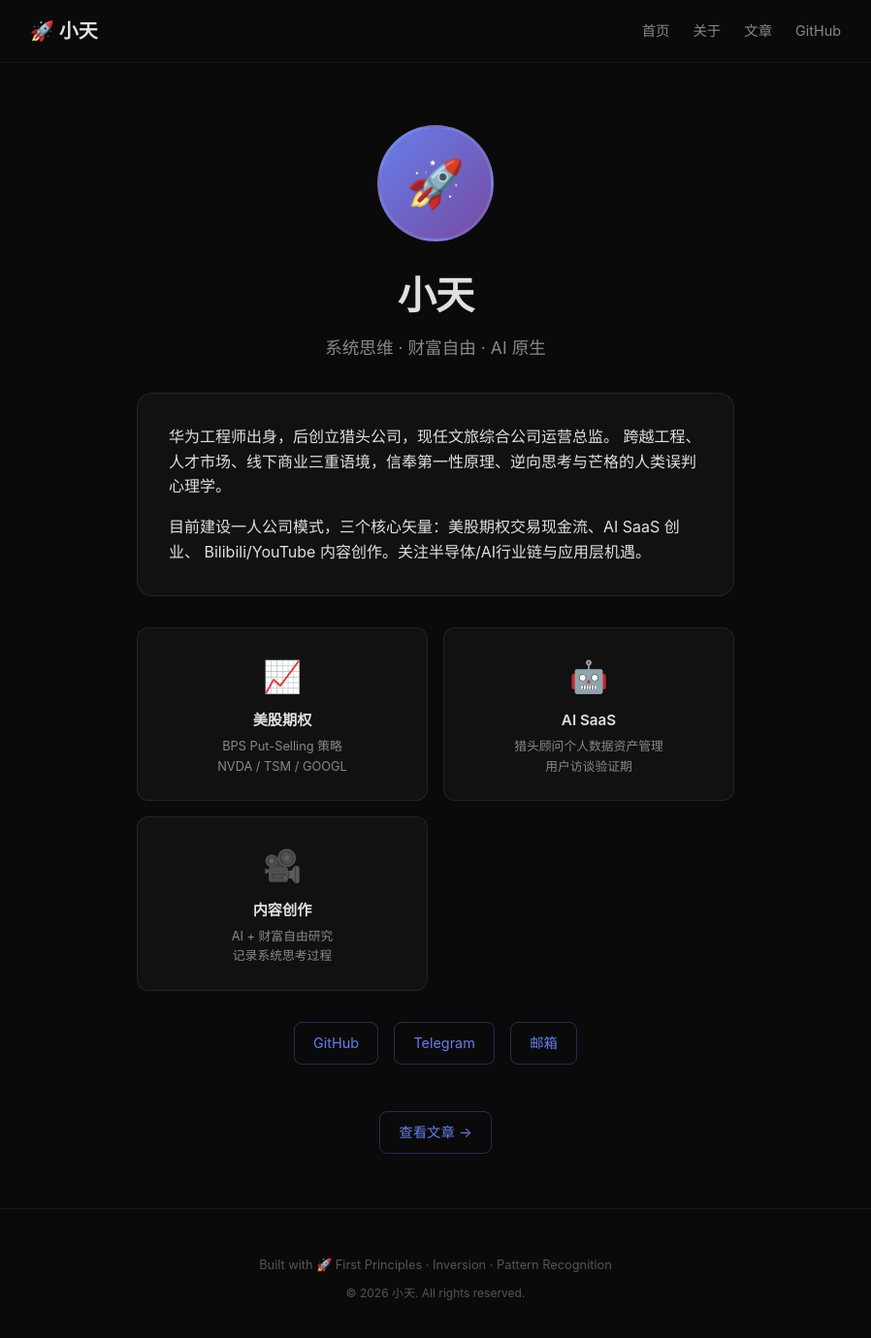
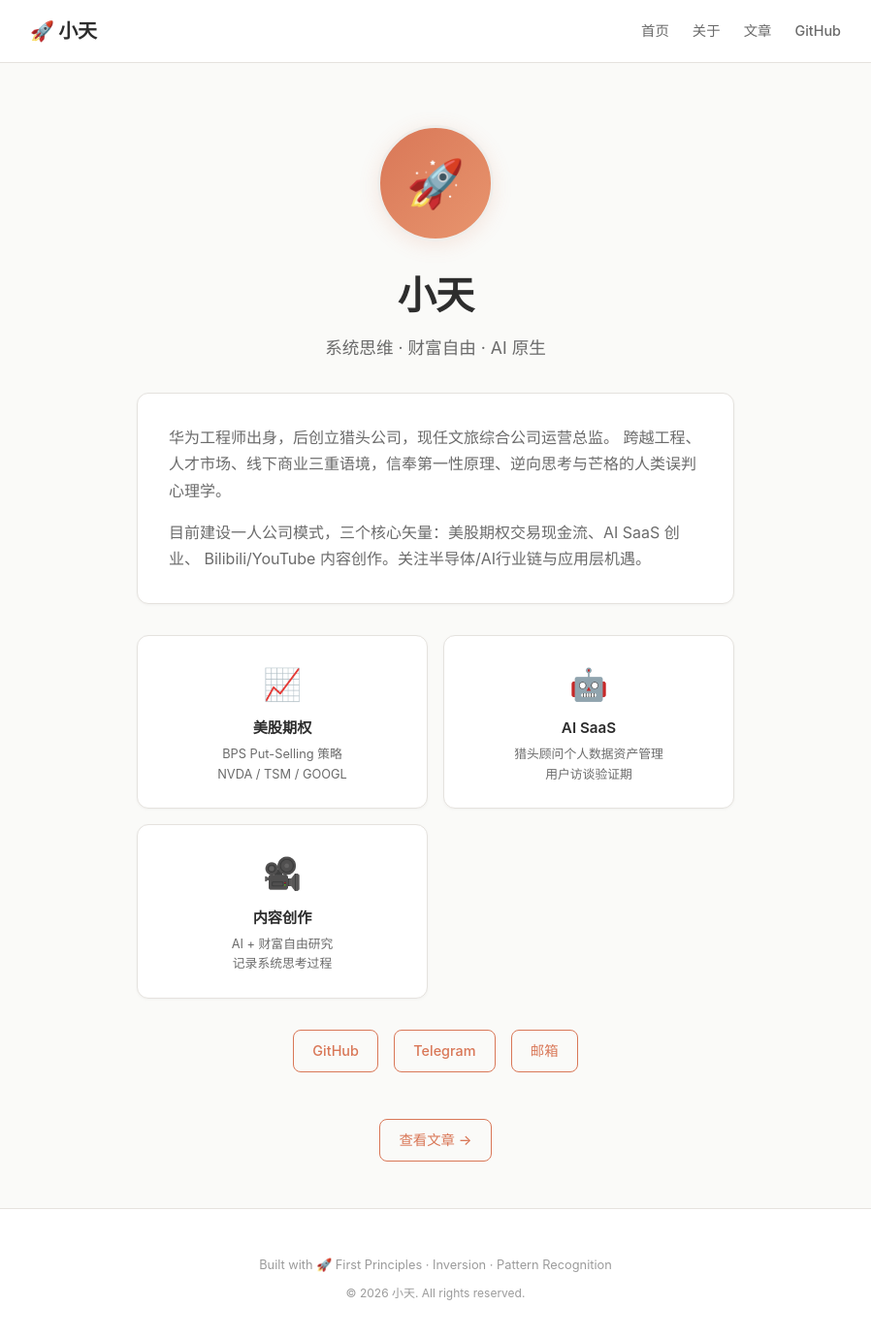
Before and after one commit to yanlingyin25-ux/yanlingyin25-ux.github.io, a Jekyll site: the page built from index.html, in a window 1280 px wide and 1391 px high. Shown: the top 1380 px of the window at 97% size, without its empty margins (191-1089 px from the left). Built offline with Jekyll 4.4.1, drawn with Linux system fonts in a browser that asks for light colours.

Commit message:
Switch to Claude-inspired warm light theme

```diff
--- a/assets/css/style.css
+++ b/assets/css/style.css
@@ -1,26 +1,40 @@
-/* Base */
+/* Claude Style Theme */
 * { margin: 0; padding: 0; box-sizing: border-box; }
+
+:root {
+    --bg-primary: #FAFAF8;
+    --bg-secondary: #FFFFFF;
+    --bg-card: #FFFFFF;
+    --text-primary: #2D2D2D;
+    --text-secondary: #6B6B6B;
+    --text-muted: #9B9B9B;
+    --accent: #D97757;
+    --accent-hover: #C46A4B;
+    --border: #E5E2DE;
+    --border-light: #F0EEEB;
+    --code-bg: #F5F0EB;
+}
 
 body {
     font-family: -apple-system, BlinkMacSystemFont, "Segoe UI", Roboto, "Helvetica Neue", Arial, sans-serif;
-    background: #0a0a0a;
-    color: #e0e0e0;
+    background: var(--bg-primary);
+    color: var(--text-primary);
     line-height: 1.6;
     min-height: 100vh;
     display: flex;
     flex-direction: column;
+    -webkit-font-smoothing: antialiased;
 }
 
 main { flex: 1; }
 
 /* Navigation */
 .site-nav {
-    background: rgba(10,10,10,0.9);
-    border-bottom: 1px solid rgba(255,255,255,0.06);
+    background: var(--bg-secondary);
+    border-bottom: 1px solid var(--border);
     position: sticky;
     top: 0;
     z-index: 100;
-    backdrop-filter: blur(10px);
 }
 
 .nav-container {
@@ -35,8 +49,9 @@ main { flex: 1; }
 .nav-brand {
     font-size: 1.25rem;
     font-weight: 700;
-    color: #e0e0e0;
+    color: var(--text-primary);
     text-decoration: none;
+    letter-spacing: -0.01em;
 }
 
 .nav-links {
@@ -45,13 +60,14 @@ main { flex: 1; }
 }
 
 .nav-links a {
-    color: #888;
+    color: var(--text-secondary);
     text-decoration: none;
     font-size: 0.9rem;
-    transition: color 0.3s;
+    font-weight: 500;
+    transition: color 0.2s;
 }
 
-.nav-links a:hover { color: #667eea; }
+.nav-links a:hover { color: var(--accent); }
 
 /* Hero Section */
 .hero {
@@ -63,13 +79,14 @@ main { flex: 1; }
     width: 120px;
     height: 120px;
     border-radius: 50%;
-    background: linear-gradient(135deg, #667eea 0%, #764ba2 100%);
+    background: linear-gradient(135deg, #D97757 0%, #E8956E 100%);
     display: flex;
     align-items: center;
     justify-content: center;
     font-size: 48px;
     margin: 0 auto 1.5rem;
-    border: 3px solid rgba(255,255,255,0.1);
+    border: 3px solid var(--border-light);
+    box-shadow: 0 4px 20px rgba(217, 119, 87, 0.15);
 }
 
 .hero h1 {
@@ -77,23 +94,30 @@ main { flex: 1; }
     font-weight: 700;
     margin-bottom: 0.5rem;
     letter-spacing: -0.02em;
+    color: var(--text-primary);
 }
 
 .tagline {
-    color: #888;
+    color: var(--text-secondary);
     font-size: 1.1rem;
+    font-weight: 400;
 }
 
 /* Cards */
 .card {
-    background: rgba(255,255,255,0.03);
-    border: 1px solid rgba(255,255,255,0.08);
-    border-radius: 16px;
+    background: var(--bg-card);
+    border: 1px solid var(--border);
+    border-radius: 12px;
     padding: 2rem;
     margin-bottom: 1.5rem;
+    box-shadow: 0 1px 3px rgba(0,0,0,0.04);
 }
 
-.card p { margin-bottom: 1rem; }
+.card p {
+    margin-bottom: 1rem;
+    color: var(--text-secondary);
+    line-height: 1.7;
+}
 .card p:last-child { margin-bottom: 0; }
 
 /* Vector Grid */
@@ -105,22 +129,29 @@ main { flex: 1; }
 }
 
 .vector-card {
-    background: rgba(255,255,255,0.03);
-    border: 1px solid rgba(255,255,255,0.08);
+    background: var(--bg-card);
+    border: 1px solid var(--border);
     border-radius: 12px;
     padding: 1.5rem;
     text-align: center;
-    transition: all 0.3s ease;
+    transition: all 0.2s ease;
+    box-shadow: 0 1px 3px rgba(0,0,0,0.04);
 }
 
 .vector-card:hover {
-    background: rgba(255,255,255,0.06);
-    transform: translateY(-2px);
+    border-color: var(--accent);
+    box-shadow: 0 4px 12px rgba(217, 119, 87, 0.08);
+    transform: translateY(-1px);
 }
 
 .vector-card .icon { font-size: 2rem; margin-bottom: 0.5rem; }
-.vector-card h3 { font-size: 0.95rem; font-weight: 600; margin-bottom: 0.3rem; }
-.vector-card p { font-size: 0.8rem; color: #888; }
+.vector-card h3 {
+    font-size: 0.95rem;
+    font-weight: 600;
+    margin-bottom: 0.3rem;
+    color: var(--text-primary);
+}
+.vector-card p { font-size: 0.8rem; color: var(--text-secondary); }
 
 /* Links */
 .links {
@@ -132,36 +163,48 @@ main { flex: 1; }
 }
 
 .links a, .btn {
-    color: #667eea;
+    color: var(--accent);
     text-decoration: none;
     padding: 0.6rem 1.2rem;
-    border: 1px solid rgba(102, 126, 234, 0.3);
+    border: 1px solid var(--accent);
     border-radius: 8px;
-    transition: all 0.3s ease;
+    transition: all 0.2s ease;
     font-size: 0.9rem;
+    font-weight: 500;
     display: inline-block;
+    background: transparent;
 }
 
 .links a:hover, .btn:hover {
-    background: rgba(102, 126, 234, 0.1);
-    border-color: #667eea;
+    background: var(--accent);
+    color: white;
+    box-shadow: 0 2px 8px rgba(217, 119, 87, 0.2);
 }
 
 /* Blog List */
 .post-list { list-style: none; max-width: 680px; margin: 2rem auto; padding: 0 2rem; }
 .post-item {
-    background: rgba(255,255,255,0.03);
-    border: 1px solid rgba(255,255,255,0.08);
+    background: var(--bg-card);
+    border: 1px solid var(--border);
     border-radius: 12px;
     padding: 1.5rem;
     margin-bottom: 1rem;
-    transition: all 0.3s;
+    transition: all 0.2s;
+    box-shadow: 0 1px 3px rgba(0,0,0,0.04);
 }
-.post-item:hover { background: rgba(255,255,255,0.06); }
-.post-item a { color: #e0e0e0; text-decoration: none; font-size: 1.1rem; font-weight: 600; }
-.post-item a:hover { color: #667eea; }
-.post-meta { color: #666; font-size: 0.85rem; margin-top: 0.5rem; }
-.post-excerpt { color: #888; font-size: 0.9rem; margin-top: 0.5rem; }
+.post-item:hover {
+    border-color: var(--accent);
+    box-shadow: 0 4px 12px rgba(217, 119, 87, 0.06);
+}
+.post-item a {
+    color: var(--text-primary);
+    text-decoration: none;
+    font-size: 1.1rem;
+    font-weight: 600;
+}
+.post-item a:hover { color: var(--accent); }
+.post-meta { color: var(--text-muted); font-size: 0.85rem; margin-top: 0.5rem; }
+.post-excerpt { color: var(--text-secondary); font-size: 0.9rem; margin-top: 0.5rem; line-height: 1.6; }
 
 /* Post Content */
 .post-content {
@@ -172,33 +215,56 @@ main { flex: 1; }
 
 .post-content h1, .post-content h2, .post-content h3 {
     margin: 2rem 0 1rem;
-    color: #e0e0e0;
+    color: var(--text-primary);
+    font-weight: 600;
+    letter-spacing: -0.01em;
 }
 
-.post-content p { margin-bottom: 1rem; color: #ccc; }
-.post-content a { color: #667eea; }
+.post-content h1 { font-size: 1.8rem; }
+.post-content h2 { font-size: 1.4rem; border-bottom: 1px solid var(--border-light); padding-bottom: 0.5rem; }
+.post-content h3 { font-size: 1.15rem; }
+
+.post-content p { margin-bottom: 1rem; color: var(--text-secondary); line-height: 1.7; }
+.post-content a {
+    color: var(--accent);
+    text-decoration: none;
+    font-weight: 500;
+}
+.post-content a:hover { text-decoration: underline; }
+
+.post-content ul, .post-content ol {
+    margin: 1rem 0 1rem 1.5rem;
+    color: var(--text-secondary);
+}
+.post-content li { margin-bottom: 0.5rem; }
+
 .post-content code {
-    background: rgba(255,255,255,0.08);
+    background: var(--code-bg);
     padding: 0.2rem 0.4rem;
     border-radius: 4px;
-    font-family: "SF Mono", Monaco, monospace;
+    font-family: "SF Mono", Monaco, "Cascadia Code", monospace;
     font-size: 0.9em;
+    color: var(--text-primary);
 }
 .post-content pre {
-    background: rgba(255,255,255,0.05);
+    background: var(--code-bg);
     padding: 1rem;
     border-radius: 8px;
     overflow-x: auto;
     margin: 1rem 0;
+    border: 1px solid var(--border-light);
 }
 .post-content pre code { background: none; padding: 0; }
+
+.post-content strong { color: var(--text-primary); font-weight: 600; }
 
 /* Page Title */
 .page-header {
     text-align: center;
     padding: 3rem 2rem 1rem;
 }
-.page-header h1 { font-size: 2rem; margin-bottom: 0.5rem; }
+.page-header h1 { font-size: 2rem; margin-bottom: 0.5rem; color: var(--text-primary); }
+.page-header p { color: var(--text-secondary); }
 
 /* Container */
 .container {
@@ -212,12 +278,29 @@ main { flex: 1; }
     text-align: center;
     padding: 3rem 2rem;
     font-size: 0.8rem;
-    color: #555;
-    border-top: 1px solid rgba(255,255,255,0.06);
+    color: var(--text-muted);
+    border-top: 1px solid var(--border);
+    background: var(--bg-secondary);
+}
+
+/* Article Header in Post */
+article header {
+    margin-bottom: 2rem;
+    padding-bottom: 1rem;
+    border-bottom: 1px solid var(--border);
+}
+article header h1 { font-size: 1.8rem; margin-bottom: 0.5rem; color: var(--text-primary); }
+article footer { margin-top: 3rem; padding-top: 1rem; border-top: 1px solid var(--border); }
+
+/* Checkbox styling for task lists */
+.post-content input[type="checkbox"] {
+    accent-color: var(--accent);
+    margin-right: 0.5rem;
 }
 
 @media (max-width: 600px) {
     .nav-container { flex-direction: column; gap: 1rem; }
     .hero h1 { font-size: 1.8rem; }
     .vectors { grid-template-columns: 1fr; }
+    .post-content { padding: 1.5rem 1rem; }
 }
```
